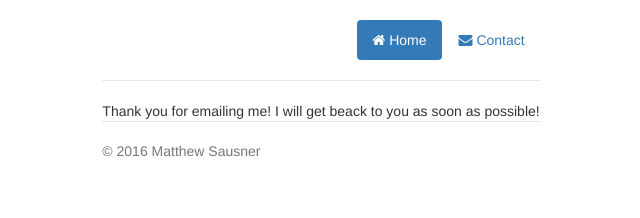
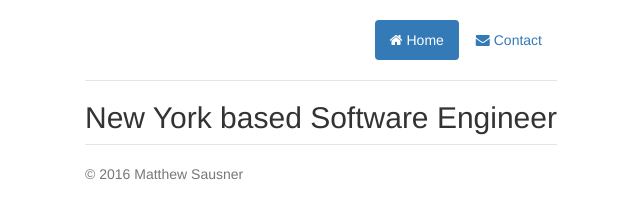
Before and after one commit to matthewsausner/matthewsausner.github.io, a plain HTML site: page thanks.html in a window 1280 px wide. Shown: the whole page, without its empty margins (319-959 px from the left). Drawn offline with nearby package versions, Linux system fonts and the light colour scheme.

Commit message:
styling for thanks.html

```diff
--- a/thanks.html
+++ b/thanks.html
@@ -20,7 +20,9 @@
 					</ul>
 				</nav>
 			</div>
-	Thank you for emailing me! I will get beack to you as soon as possible!
+			<h2 style = "font-size:20px padding-bottom:20px">
+						New York based Software Engineer
+			</h2>
 	<footer class = "footer">
 		<p>&copy; 2016 Matthew Sausner</p>
 	</footer>
```
